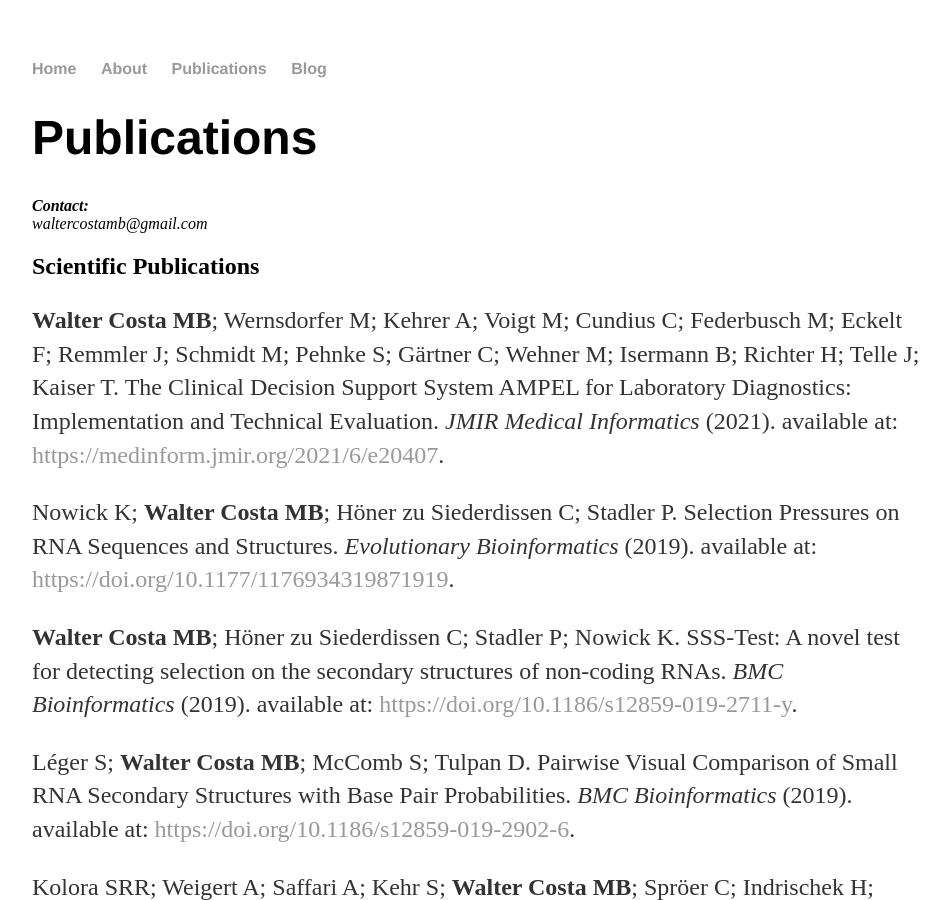
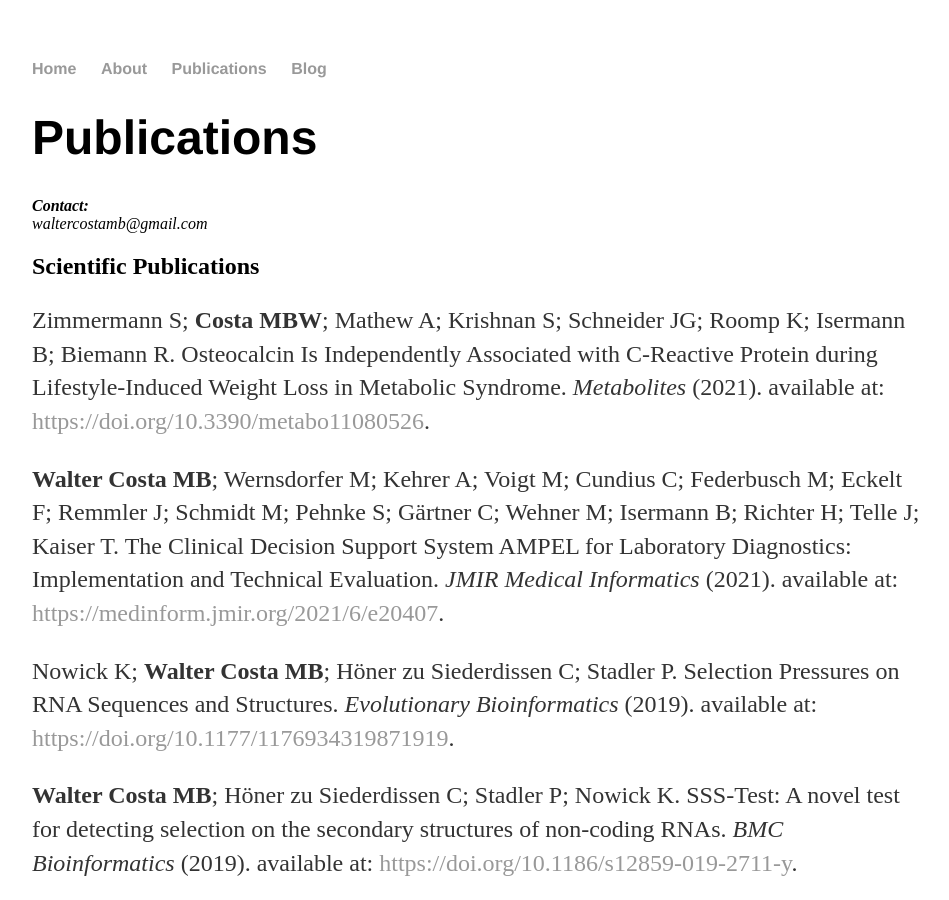
Before and after one commit to waltercostamb/waltercostamb.github.io, a Jekyll site: the page built from pubs/index.html, in a window 1280 px wide and 900 px high. Shown: the whole window, without its empty margins (160-1109 px from the left). Built offline with Jekyll 4.4.1, drawn with Linux system fonts in a browser that asks for light colours.

Commit message:
Update index.html

```diff
--- a/pubs/index.html
+++ b/pubs/index.html
@@ -16,6 +16,10 @@ title: Publications of Maria Beatriz Walter Costa
 					</address>
 
 					<h2>Scientific Publications</h2>
+
+					<p>Zimmermann S; <strong>Costa MBW</strong>; Mathew A; Krishnan S; Schneider JG; Roomp K; Isermann B; Biemann R.
+	  Osteocalcin Is Independently Associated with C-Reactive Protein during Lifestyle-Induced Weight Loss in Metabolic Syndrome. <em>Metabolites</em> (2021).
+	  available at: <a href="https://doi.org/10.3390/metabo11080526">https://doi.org/10.3390/metabo11080526</a>.
 
 					<p><strong>Walter Costa MB</strong>; Wernsdorfer M; Kehrer A; Voigt M; Cundius C; Federbusch M; Eckelt F; Remmler J;
 	  Schmidt M; Pehnke S; Gärtner C; Wehner M; Isermann B; Richter H; Telle J; Kaiser T. The Clinical Decision Support System AMPEL for Laboratory
```
